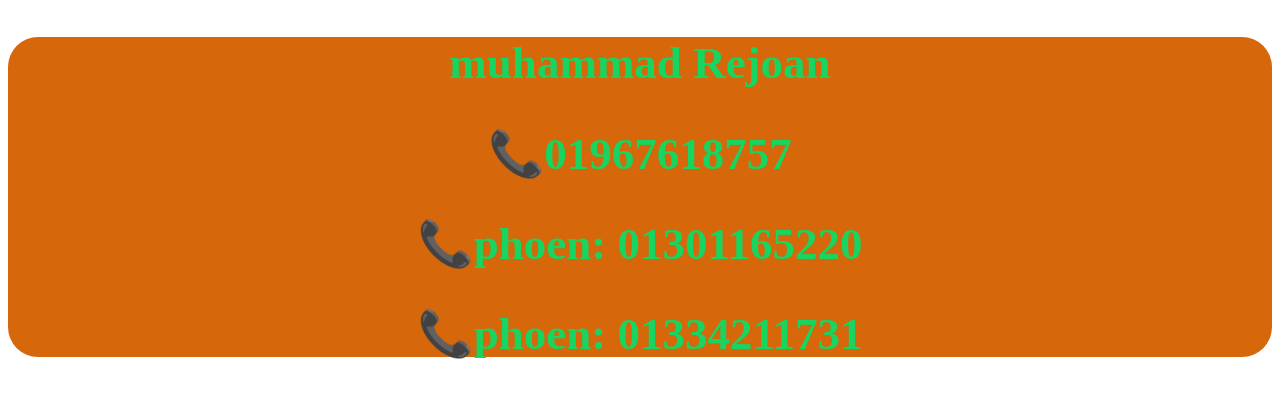
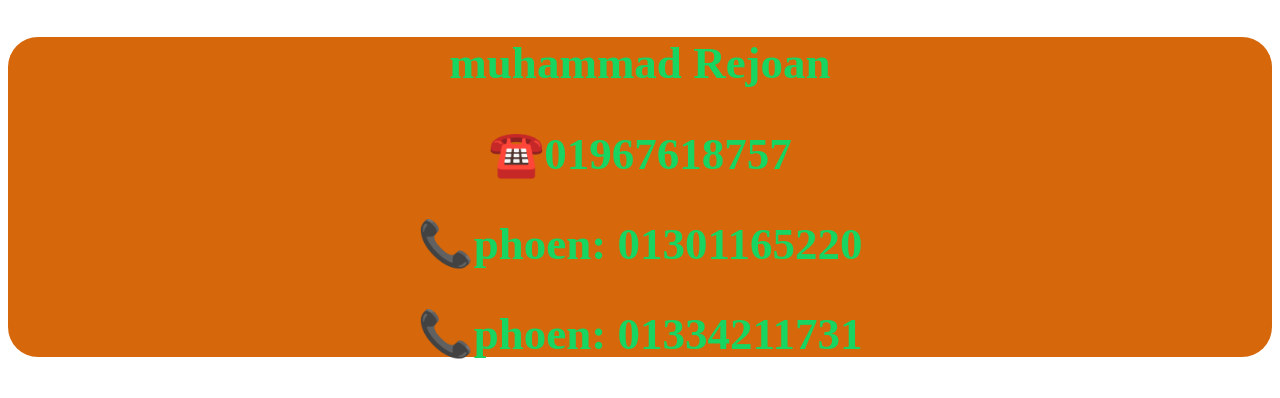
Before and after one commit to muhammadrejoan796-star/project16, a plain HTML site: page index.html in a window 1280 px wide. Drawn offline with Linux system fonts and the light colour scheme.

Commit message:
1 icon update

```diff
--- a/index.html
+++ b/index.html
@@ -9,7 +9,7 @@
 <body>
    <div class="demo">
     <h2>muhammad Rejoan</h1>
-   <h2> 📞01967618757</h2>
+   <h2> ☎️01967618757</h2>
 <h2> 📞phoen: 01301165220</h2>
 <h2> 📞phoen: 01334211731</h2>
 </div>
```
